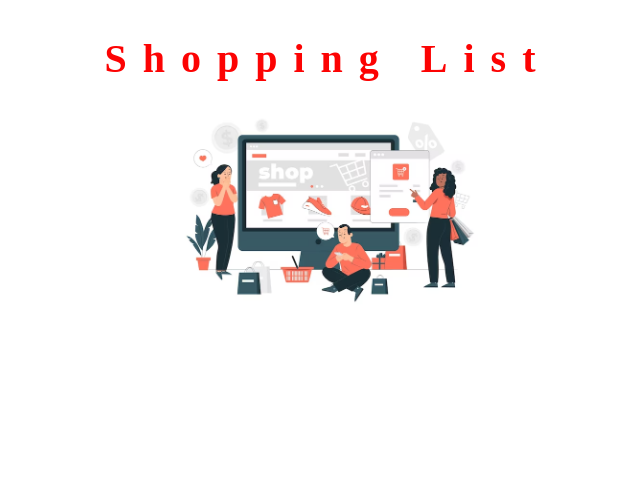
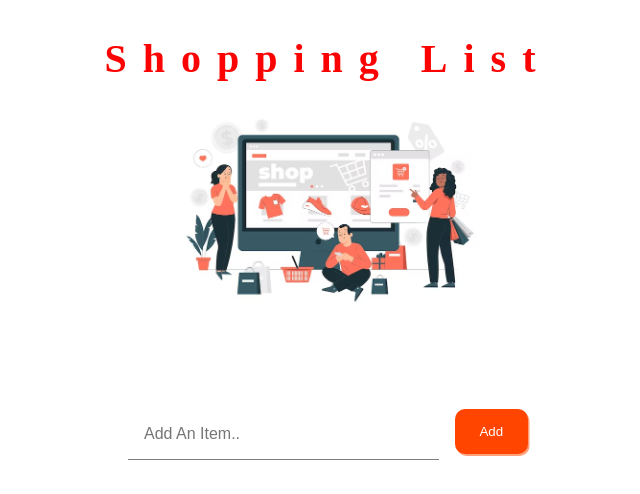
Before and after one commit to Priyankaadev/Shopping-List, a React (Vite) app: page / in a window 1280 px wide. Shown: the top 494 px of the page, without its empty margins (312-952 px from the left). Built offline with nearby package versions, Linux system fonts and the light colour scheme.

Commit message:
added basic input tag and a button

```diff
--- /dev/null
+++ b/src/components/InputItem/InputItem.css
@@ -0,0 +1,31 @@
+.item-input-wrapper{
+    width: 400px;
+    display: flex;
+    gap: 1rem;
+
+}
+.item-input{
+    width: 100%;
+    padding: 1rem;
+    border: none;
+    border-bottom: 1px solid grey;
+    font-size: medium;
+}
+
+.item-input:focus{
+    outline: none;
+}
+
+.additem-button{
+    width: 100px;
+    height: 45px;
+    background-color: orangered;
+    color: white;
+    border-radius: 10px;
+    border: none;
+    box-shadow:1.5px 2px lightsalmon;
+}
+
+.additem-button:hover{
+    box-shadow: none;
+}
--- /dev/null
+++ b/src/components/InputItem/InputItem.jsx
@@ -0,0 +1,18 @@
+//css imports
+import './InputItem.css'
+
+
+function InputItem(){
+    return(
+        <div className="item-input-wrapper">
+            <input className='item-input'
+             type="text"
+            placeholder="Add An Item.."
+            />
+            <button className='additem-button'>
+                Add
+            </button>
+        </div>
+    )
+}
+export default InputItem;
--- /dev/null
+++ b/src/components/ShoppingList/ShoppingList.css
@@ -0,0 +1,5 @@
+.current-shopping-list{
+    display: flex;
+    flex-direction: column;
+    align-items: center;
+}
--- a/src/components/ShoppingList/ShoppingList.jsx
+++ b/src/components/ShoppingList/ShoppingList.jsx
@@ -1,9 +1,16 @@
+//component imports
 import Header from "../Header/Header";
+import InputItem from "../InputItem/InputItem";
+//css imports
+import "./ShoppingList.css"
 
 function ShoppingList(){
     return (
         <>
         <Header />
+        <div className="current-shopping-list">
+            <InputItem/>
+        </div>
         </>
     )
 }
```
Also changed, not shown: src/components/Header/Header.jsx (+8 -4 lines).
